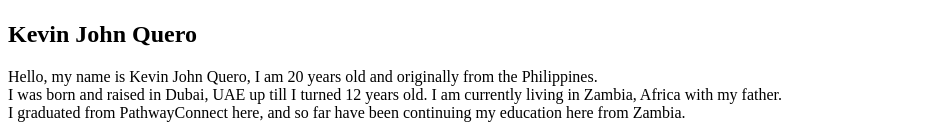
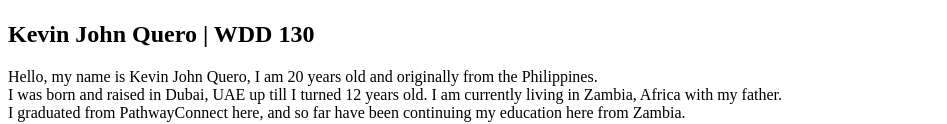
Before and after one commit to kjquero/projects, a plain HTML site: page wdd130/aboutme/index.html in a window 1280 px wide. Shown: the part 343-467 px from the top of the page, without its empty margins (0-947 px from the left). Drawn offline with Linux system fonts and the light colour scheme.

Commit message:
added wdd 130 to about me page

```diff
--- a/wdd130/aboutme/index.html
+++ b/wdd130/aboutme/index.html
@@ -9,7 +9,7 @@
 <body>
     <h1>About Me</h1>
     <img src="images/meandmom.jpg" width="591" height="260"  alt="Image of me and my mother.">
-    <h2>Kevin John Quero</h2>
+    <h2>Kevin John Quero | WDD 130</h2>
     <p>Hello, my name is Kevin John Quero, I am 20 years old and originally from the Philippines.<br>
         I was born and raised in Dubai, UAE up till I turned 12 years old. I am currently living in Zambia, Africa with my father.<br>
         I graduated from PathwayConnect here, and so far have been continuing my education here from Zambia.
```
